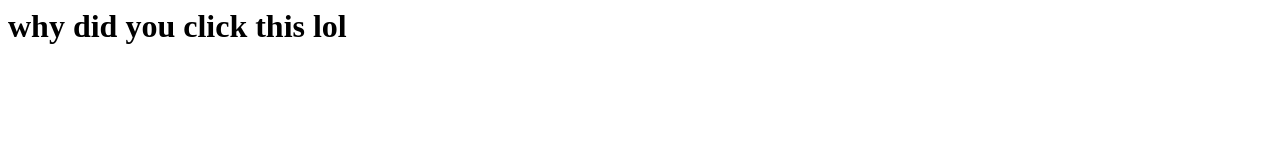
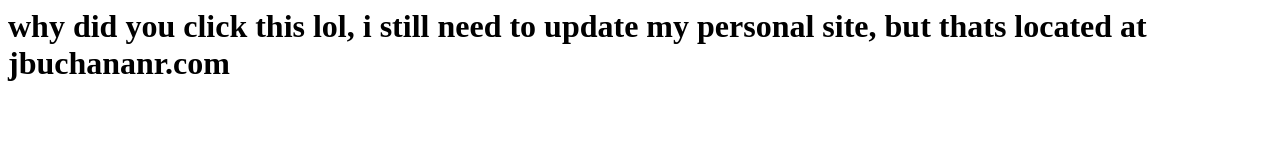
Before and after one commit to jbuchananr/jbuchananr.github.io, a plain HTML site: page index.html in a window 1280 px wide. Drawn offline with Linux system fonts and the light colour scheme.

Commit message:
Update index.html

```diff
--- a/index.html
+++ b/index.html
@@ -1,4 +1,4 @@
 <html>
 <title>buchanan</title>
-<h1>why did you click this lol</h1>
+<h1>why did you click this lol, i still need to update my personal site, but thats located at jbuchananr.com</h1>
 </html>
```
